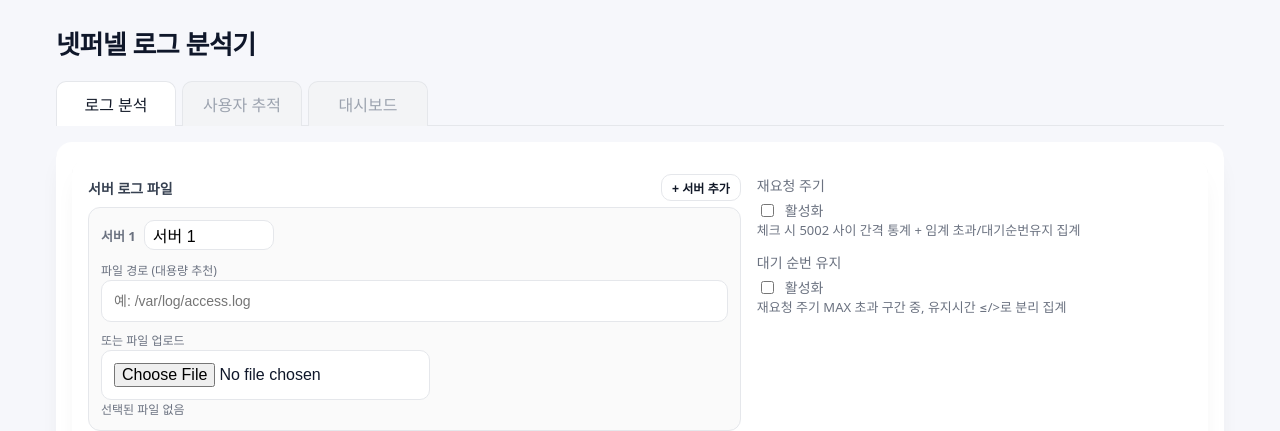
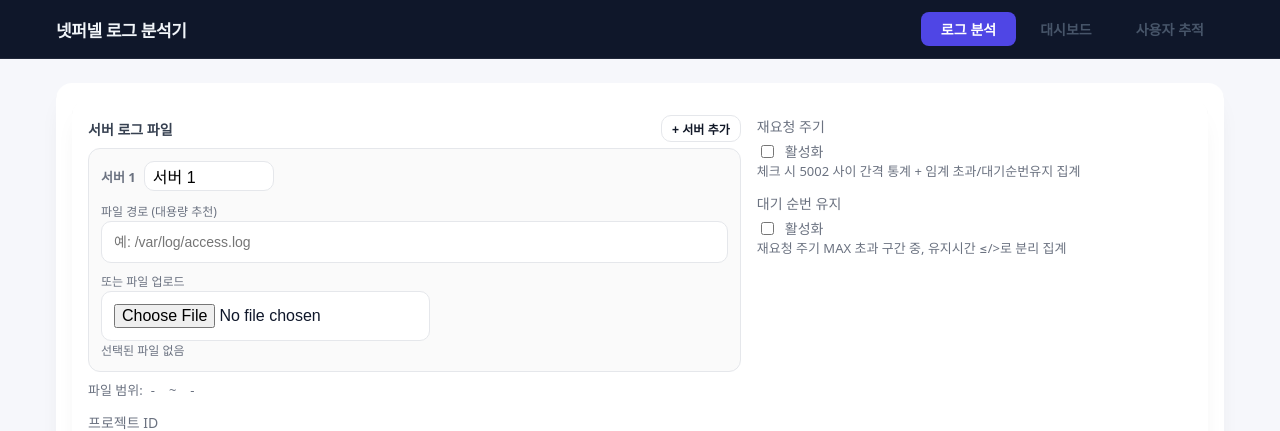
Before and after one commit to theo-bk/Log_anaylizer, a Django app: page / in a window 1280 px wide; the page is wider, and only the part inside the window is pictured. Shown: the top 431 px of that part. Run offline with Django 5.2, Linux system fonts and the light colour scheme.

Commit message:
feat: UI/UX 개선 — 헤더 네비게이션 + 대시보드 차트화
- 탭 3개를 sticky 다크 헤더 네비게이션 바로 교체
- 탭 순서 변경: 로그분석 → 대시보드 → 사용자추적
- 대시보드: IP Top 테이블 → Chart.js 수평 막대 차트 4개로 전면 교체
  (요청 최다·총 대기시간·대기이탈·진입후이탈 각각 Top 10, 막대 클릭 시 사용자 추적 연동)
- 대시보드: 상태코드 분포 도넛 차트 추가 (비정상 코드 발생 시만 표시)
- Chart.js 4.x CDN 추가

Co-Authored-By: Claude Sonnet 4.6 <noreply@anthropic.com>

```diff
--- a/static/analyzer/app.js
+++ b/static/analyzer/app.js
@@ -51,8 +51,8 @@
   const $dashFilterHint = $('#dashFilterHint');
 
   // 탭/패널
-  const $tabTrace    = document.querySelector('.tab[data-tab="trace"]');
-  const $tabDash     = document.querySelector('.tab[data-tab="dash"]');
+  const $tabTrace    = document.querySelector('.nav-tab[data-tab="trace"]');
+  const $tabDash     = document.querySelector('.nav-tab[data-tab="dash"]');
   const $panelAnalyze= $('#panel-analyze');
   const $panelTrace  = $('#panel-trace');
   const $panelDash   = $('#panel-dash');
@@ -303,13 +303,13 @@
 
   // ====== 탭 ======
   function showTab(name) {
-    document.querySelectorAll('.tab').forEach(t => t.classList.remove('active'));
-    document.querySelector(`.tab[data-tab="${name}"]`)?.classList.add('active');
+    document.querySelectorAll('.nav-tab').forEach(t => t.classList.remove('active'));
+    document.querySelector(`.nav-tab[data-tab="${name}"]`)?.classList.add('active');
     [$panelAnalyze, $panelTrace, $panelDash].forEach(p => p?.classList.add('hidden'));
     document.getElementById(`panel-${name}`)?.classList.remove('hidden');
   }
   function bindTabsOnce() {
-    document.querySelectorAll('.tab').forEach(tab => {
+    document.querySelectorAll('.nav-tab').forEach(tab => {
       if (tab.dataset.bound === '1') return;
       tab.dataset.bound = '1';
       tab.addEventListener('click', () => { if (!tab.classList.contains('disabled')) showTab(tab.dataset.tab); });
@@ -319,7 +319,6 @@
     [$tabTrace, $tabDash].forEach(t => {
       if (!t) return;
       t.classList.remove('disabled');
-      t.style.pointerEvents = 'auto'; t.style.opacity = '1'; t.style.cursor = 'pointer';
       t.removeAttribute('title');
     });
   }
@@ -568,23 +567,127 @@
     bind('btn-pe-csv', data.postEnterRows, 'enter_no_done_users.csv', ['timestamp','ip','tid','status','server']);
   }
 
-  // ====== 대시보드: IP Top 테이블 ======
+  // ====== 대시보드: 차트 ======
+  const chartInstances = {};
+
+  function destroyChart(id) {
+    if (chartInstances[id]) { chartInstances[id].destroy(); delete chartInstances[id]; }
+  }
+
+  function makeHorizBarChart(canvasId, rows, color, unit) {
+    const el = document.getElementById(canvasId);
+    if (!el) return;
+    destroyChart(canvasId);
+
+    const top10 = (rows || []).slice(0, 10);
+    if (!top10.length) {
+      // 빈 상태 텍스트
+      el.style.display = 'none';
+      const wrap = el.parentElement;
+      let empty = wrap.querySelector('.chart-empty');
+      if (!empty) {
+        empty = document.createElement('div');
+        empty.className = 'chart-empty';
+        empty.style.cssText = 'display:flex;align-items:center;justify-content:center;height:260px;color:#9ca3af;font-size:13px';
+        empty.textContent = '데이터 없음';
+        wrap.appendChild(empty);
+      }
+      return;
+    }
+    el.style.display = '';
+    const empty = el.parentElement?.querySelector('.chart-empty');
+    if (empty) empty.remove();
+
+    const labels = top10.map(r => r.ip);
+    const values = top10.map(r => typeof r.count === 'number' ? r.count : 0);
+
+    chartInstances[canvasId] = new Chart(el.getContext('2d'), {
+      type: 'bar',
+      data: {
+        labels,
+        datasets: [{
+          data: values,
+          backgroundColor: color,
+          borderRadius: 4,
+          borderSkipped: false,
+        }]
+      },
+      options: {
+        indexAxis: 'y',
+        responsive: true,
+        maintainAspectRatio: false,
+        plugins: {
+          legend: { display: false },
+          tooltip: {
+            callbacks: {
+              label: ctx => `${ctx.parsed.x.toLocaleString('ko-KR')}${unit ? ' ' + unit : ''}`
+            }
+          }
+        },
+        scales: {
+          x: {
+            beginAtZero: true,
+            grid: { color: '#f3f4f6' },
+            ticks: { precision: 0, font: { size: 11 }, color: '#6b7280' }
+          },
+          y: { ticks: { font: { size: 11 }, color: '#1e293b' } }
+        },
+        onClick: (evt, elements) => {
+          if (!elements.length) return;
+          const ip = labels[elements[0].index];
+          if ($traceIp) $traceIp.value = ip;
+          showTab('trace');
+          doTrace(ip);
+        },
+        onHover: (evt, elements) => {
+          el.style.cursor = elements.length ? 'pointer' : 'default';
+        }
+      }
+    });
+  }
+
+  function renderCodeDonut(codeDetails) {
+    const section = document.getElementById('dash-code-section');
+    const el = document.getElementById('chart-codes');
+    if (!el) return;
+    destroyChart('chart-codes');
+
+    const codes = (codeDetails || []).filter(c => !/^2/.test(String(c.code))).slice(0, 8);
+    if (!codes.length) { if (section) section.style.display = 'none'; return; }
+    if (section) section.style.display = '';
+
+    const COLORS = ['#ef4444','#f97316','#eab308','#22c55e','#3b82f6','#8b5cf6','#ec4899','#14b8a6'];
+
+    chartInstances['chart-codes'] = new Chart(el.getContext('2d'), {
+      type: 'doughnut',
+      data: {
+        labels: codes.map(c => `${c.code}${CODE_DESC[String(c.code)] ? ' · ' + CODE_DESC[String(c.code)] : ''}`),
+        datasets: [{
+          data: codes.map(c => c.cnt),
+          backgroundColor: COLORS.slice(0, codes.length),
+          borderWidth: 2,
+          borderColor: '#fff',
+        }]
+      },
+      options: {
+        responsive: true,
+        plugins: {
+          legend: { position: 'right', labels: { font: { size: 12 }, padding: 14, boxWidth: 14 } },
+          tooltip: {
+            callbacks: { label: ctx => `${ctx.raw.toLocaleString('ko-KR')}건` }
+          }
+        }
+      }
+    });
+  }
+
   function renderDashboard(data) {
-    function fillTable(tableId, rows) {
-      const tbody = document.querySelector(`#${tableId} tbody`);
-      if (!tbody) return;
-      tbody.innerHTML = '';
-      (rows || []).forEach((r) => {
-        const tr = document.createElement('tr');
-        const ipLink = `<a href="#" class="ip-link" data-ip="${r.ip}" style="color:#4f46e5;text-decoration:underline;cursor:pointer">${r.ip}</a>`;
-        tr.innerHTML = `<td>${ipLink}</td><td>${typeof r.count === 'number' && r.count % 1 !== 0 ? r.count.toFixed(1) : fmt(r.count)}</td>`;
-        tbody.appendChild(tr);
-      });
-    }
-    fillTable('top-issue', data.topIssueIP);
-    fillTable('top-wait', data.topWaitIP);
-    fillTable('top-qw', data.topQwIP);
-    fillTable('top-pe', data.topPeIP);
+    makeHorizBarChart('chart-issue', data.topIssueIP,  '#818cf8');
+    makeHorizBarChart('chart-wait',  data.topWaitIP,   '#fb923c', 's');
+    makeHorizBarChart('chart-qw',    data.topQwIP,     '#f87171');
+    makeHorizBarChart('chart-pe',    data.topPeIP,     '#c084fc');
+
+    if (data.codeDetails) renderCodeDonut(data.codeDetails);
 
     const csvBind = (id, rows) => {
       const btn = document.getElementById(id);
@@ -594,19 +697,9 @@
       };
     };
     csvBind('csv-issue', data.topIssueIP);
-    csvBind('csv-wait', data.topWaitIP);
-    csvBind('csv-qw', data.topQwIP);
-    csvBind('csv-pe', data.topPeIP);
-
-    document.querySelectorAll('#panel-dash .ip-link').forEach(link => {
-      link.addEventListener('click', (e) => {
-        e.preventDefault();
-        const ip = link.dataset.ip;
-        if ($traceIp) $traceIp.value = ip;
-        showTab('trace');
-        doTrace(ip);
-      });
-    });
+    csvBind('csv-wait',  data.topWaitIP);
+    csvBind('csv-qw',    data.topQwIP);
+    csvBind('csv-pe',    data.topPeIP);
   }
 
   // ====== 사용자 추적 ======
--- a/templates/analyzer/index.html
+++ b/templates/analyzer/index.html
@@ -92,40 +92,82 @@
             color: var(--muted)
         }
 
-        .tabs {
+        /* ── App header & nav ── */
+        .app-header {
+            background: #0f172a;
+            position: sticky;
+            top: 0;
+            z-index: 100;
+            border-bottom: 1px solid rgba(255,255,255,.07)
+        }
+        .header-inner {
+            max-width: 1200px;
+            margin: 0 auto;
+            padding: 0 16px;
+            height: 58px;
             display: flex;
-            gap: 6px;
-            position: relative;
-            z-index: 10;
-            border-bottom: 1px solid #e5e7eb;
-            margin: 6px 0 12px
+            align-items: center;
+            justify-content: space-between;
+            gap: 12px
         }
+        .header-brand {
+            font-size: 17px;
+            font-weight: 800;
+            color: #f1f5f9;
+            letter-spacing: -.02em;
+            white-space: nowrap
+        }
+        .header-nav { display: flex; gap: 4px }
+        .nav-tab {
+            padding: 7px 20px;
+            border-radius: 8px;
+            border: none;
+            background: transparent;
+            color: #94a3b8;
+            font-size: 14px;
+            font-weight: 600;
+            cursor: pointer;
+            transition: background .15s, color .15s;
+            white-space: nowrap
+        }
+        .nav-tab:hover:not(.disabled) {
+            background: rgba(255,255,255,.09);
+            color: #f1f5f9
+        }
+        .nav-tab.active { background: #4f46e5; color: #fff }
+        .nav-tab.disabled { color: #475569; cursor: not-allowed }
 
-        .tab {
-            position: relative;
-            top: 1px;
-            padding: 10px 14px;
-            border: 1px solid #e5e7eb;
-            border-bottom: none;
-            border-radius: 10px 10px 0 0;
-            background: #eef0f6;
-            color: #374151;
-            user-select: none;
-            cursor: pointer;
-            min-width: 120px;
-            text-align: center
+        /* ── Dashboard charts ── */
+        .dash-charts-grid {
+            display: grid;
+            grid-template-columns: repeat(2, 1fr);
+            gap: 16px;
+            margin-top: 16px
         }
-
-        .tab.active {
+        @media (max-width:900px) { .dash-charts-grid { grid-template-columns: 1fr } }
+        .chart-card {
             background: #fff;
-            color: #111827;
-            box-shadow: 0 -1px 0 #fff inset
+            border-radius: 16px;
+            padding: 16px;
+            box-shadow: 0 1px 0 var(--ring), 0 12px 28px -14px var(--ring)
         }
-
-        .tab.disabled {
-            background: #f3f4f6;
-            color: #9ca3af;
-            cursor: not-allowed
+        .chart-card-header {
+            display: flex;
+            align-items: center;
+            justify-content: space-between;
+            margin-bottom: 12px
+        }
+        .chart-card-header h4 { margin: 0; font-size: 14px; color: #374151; font-weight: 700 }
+        .chart-hint { font-size: 11px; color: #9ca3af; font-weight: 400; margin-left: 4px }
+        .chart-canvas-wrap { position: relative; height: 260px }
+        .dash-code-section { margin-top: 16px }
+        .dash-code-inner {
+            display: flex;
+            gap: 32px;
+            align-items: center;
+            flex-wrap: wrap;
+            margin-top: 12px;
+            justify-content: center
         }
 
         .section {
@@ -519,14 +561,17 @@
 </head>
 
 <body>
+    <header class="app-header">
+        <div class="header-inner">
+            <div class="header-brand">넷퍼넬 로그 분석기</div>
+            <nav class="header-nav">
+                <button class="nav-tab active" data-tab="analyze">로그 분석</button>
+                <button class="nav-tab disabled" data-tab="dash" title="먼저 로그 분석을 완료하세요">대시보드</button>
+                <button class="nav-tab disabled" data-tab="trace" title="먼저 로그 분석을 완료하세요">사용자 추적</button>
+            </nav>
+        </div>
+    </header>
     <div class="wrap">
-        <h1>넷퍼넬 로그 분석기</h1>
-
-        <div class="tabs" id="tabs">
-            <div class="tab active" data-tab="analyze">로그 분석</div>
-            <div class="tab disabled" data-tab="trace" title="먼저 로그 분석을 완료하세요">사용자 추적</div>
-            <div class="tab disabled" data-tab="dash" title="먼저 로그 분석을 완료하세요">대시보드</div>
-        </div>
 
         <div class="section" id="panel-analyze">
             <div class="controls">
```
Also changed, not shown: other parts of templates/analyzer/index.html (+56 -65 lines).
